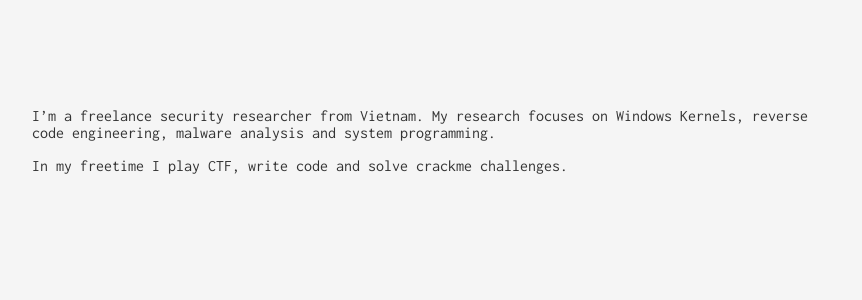
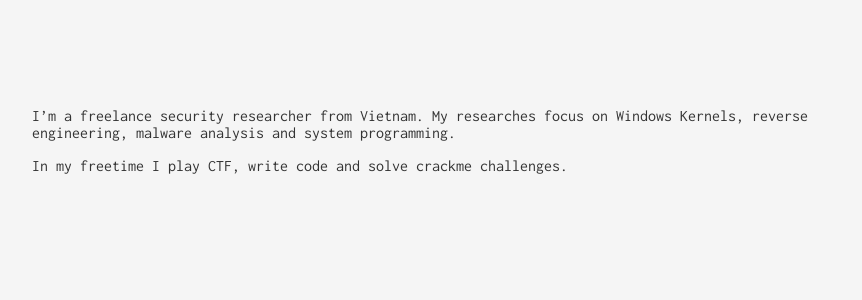
Before and after one commit to duc-le/duc-le.github.io, a Jekyll site: the page built from about.md, in a window 1280 px wide. Shown: the part 400-700 px from the top of the page, without its empty margins (208-1070 px from the left). Built offline with Jekyll 4.4.1, drawn with Linux system fonts in a browser that asks for light colours.

Commit message:
Update information

```diff
--- a/about.md
+++ b/about.md
@@ -5,6 +5,6 @@ subtitle: What I think I'm doing
 permalink: /about/
 ---
 
-I'm a freelance security researcher from Vietnam. My research focuses on Windows Kernels, reverse code engineering, malware analysis and system programming.
+I'm a freelance security researcher from Vietnam. My researches focus on Windows Kernels, reverse engineering, malware analysis and system programming.
 
 In my freetime I play CTF, write code and solve crackme challenges.
```
Also changed, not shown: README.md.
